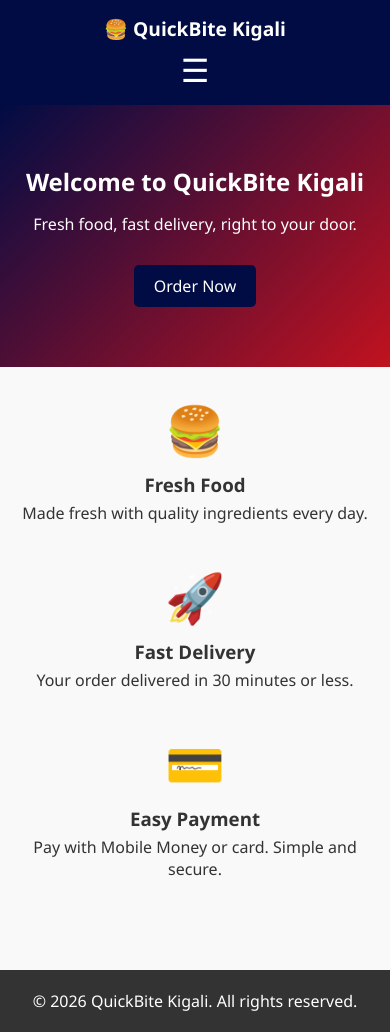
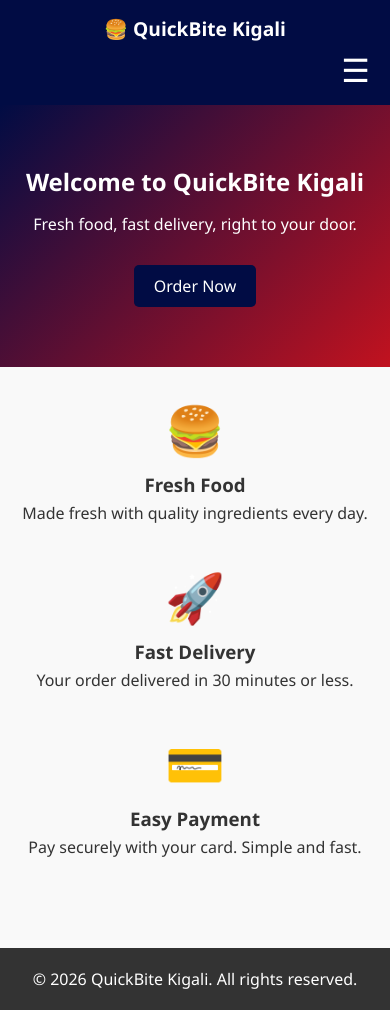
Before and after one commit to fidel-23/restaurant-app, a Flask app: page / in a window 390 px wide. After the commit the page ends 1010 px from the top, so only its background shows below. Run offline with Flask 3, Linux system fonts and the light colour scheme; data that the repository does not hold is empty.

Commit message:
Fix hamburger menu position on mobile

```diff
--- a/static/css/style.css
+++ b/static/css/style.css
@@ -33,6 +33,7 @@ main {
   display: flex;
   justify-content: space-between;
   align-items: center;
+  flex-wrap: wrap;
 }
 
 .nav-logo {
@@ -925,6 +926,13 @@ body.dark-mode .stock-bar-container {
 @media (max-width: 768px) {
   .hamburger {
     display: block;
+    margin-left: auto;
+  }
+  .nav-logo {
+    order: 1;
+  }
+  .hamburger {
+    order: 2;
   }
   .nav-links {
     display: none;
@@ -933,6 +941,7 @@ body.dark-mode .stock-bar-container {
     background-color: #e63946;
     padding: 10px 0;
     text-align: center;
+    order: 3;
   }
   .nav-links.open {
     display: flex;
--- a/templates/index.html
+++ b/templates/index.html
@@ -21,7 +21,7 @@
   <div class="feature">
     <span>💳</span>
     <h3>Easy Payment</h3>
-    <p>Pay with Mobile Money or card. Simple and secure.</p>
+    <p>Pay securely with your card. Simple and fast.</p>
   </div>
 </section>
 {% endblock %}
```
